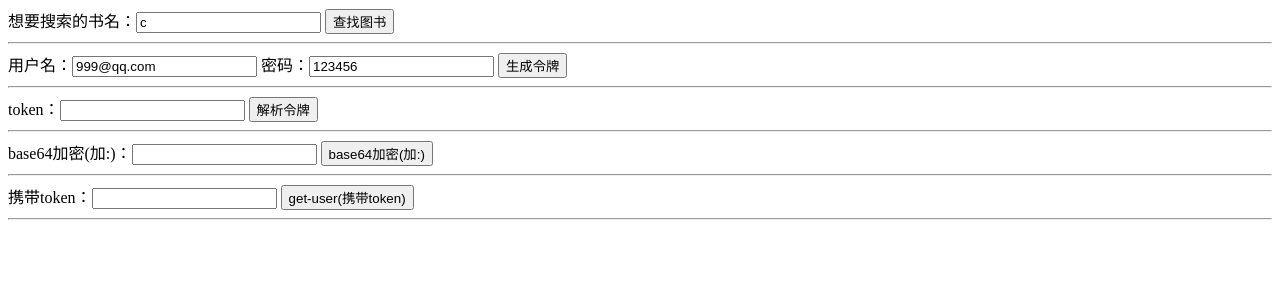
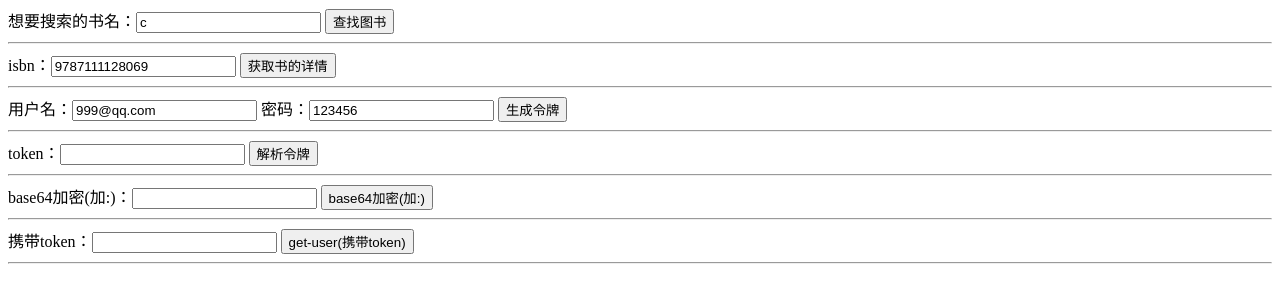
Before and after one commit to Air-Zhuang/ginger, a Flask app: template font/templates/jQuery.html in a window 1280 px wide. Shown: the top 303 px of the page. Run offline with Flask 2, Linux system fonts and the light colour scheme; the template is opened without the code that fills it, so the values that code supplies are empty.

Commit message:
2019/01/16

```diff
--- a/font/templates/jQuery.html
+++ b/font/templates/jQuery.html
@@ -10,6 +10,10 @@
 <body>
 想要搜索的书名：<input type="text" name="searchbookname" value="c">
 <button class="searchbookclass">查找图书</button>
+<hr>
+
+isbn：<input type="text" name="bookdetailname" value="9787111128069">
+<button class="bookdetailclass">获取书的详情</button>
 <hr>
 
 用户名：<input type="text" name="name" value="999@qq.com">
@@ -69,6 +73,25 @@ base64加密(加:)：<input type="text" name="base-encode"
                 })
             });
 
+            $(".bookdetailclass").click(function () {       //get获取书的详情
+                var isbn = $("input[name=bookdetailname]").val();
+                $.ajax({
+                    url: host+"/v1/book/"+isbn+"/detail",
+                    type: "GET",
+                    dataType: 'json',
+                    success: function (result) {
+                        console.log(result);
+                        that.resetdiv();
+                        var div = $(".context");
+                        var json = result;
+                        for (var key in result) {
+                            var p = $("<p></p>").text(key + " : " + json[key]);
+                            div.append(p)
+                        }
+                    }
+                })
+            });
+
             $(".gene").click(function () {          //生成令牌，放入到两个输入框
                 var name = $("input[name=name]").val();
                 var password = $("input[name=password]").val();
@@ -106,13 +129,13 @@ base64加密(加:)：<input type="text" name="base-encode"
             $(".base64-encode").click(function () {     //base64+:加密，将结果放入到输入框和cookie中
                 var token=$("input[name=base-encode]").val();
                 var encodeStr=Base64.encode(token+":");
-                $("input[name=user-token]").attr("value",encodeStr);
+                $("input[name=base-encode]").attr("value",encodeStr);
                 $.cookie('token', encodeStr, { expires: 1 });
             });
-            $(".get-user").click(function () {          //依次判断base64加密后的token是否在输入框，cookie中，携带token发送get请求
-                if($("input[name=user-token]").val()!=""){
+            $(".get-user").click(function () {          //依次判断base64加密后的token是否在输入框，cookie中，携带token发送get_user请求
+                if($("input[name=base-encode]").val()!=""){
                     common_ops.alert("token在input中");
-                    var token = $("input[name=user-token]").val();
+                    var token = $("input[name=base-encode]").val();
                 }else if($.cookie('token')!=null){
                     common_ops.alert("token在cookie中");
                     var token=$.cookie('token');
```
Also changed, not shown: app/api/__init__.py (deleted).
